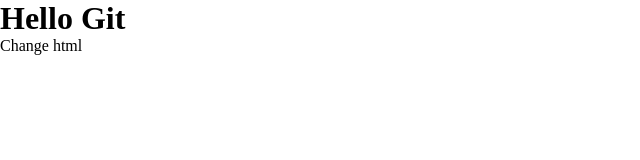
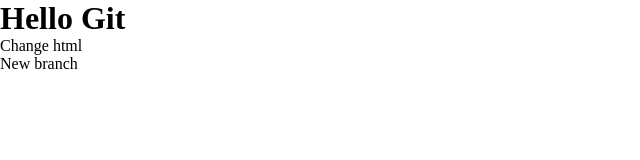
Before and after one commit to LeeSergey/git-course, a plain HTML site: page index.html in a window 1280 px wide. Shown: the full height of the page, 0-640 px from the left. Drawn offline with Linux system fonts and the light colour scheme.

Commit message:
New branch - test

```diff
--- a/index.html
+++ b/index.html
@@ -15,5 +15,6 @@
 <body>
     <h1>Hello Git</h1>
     <div>Change html</div>
+    <div>New branch</div>
 </body>
 </html>
```
